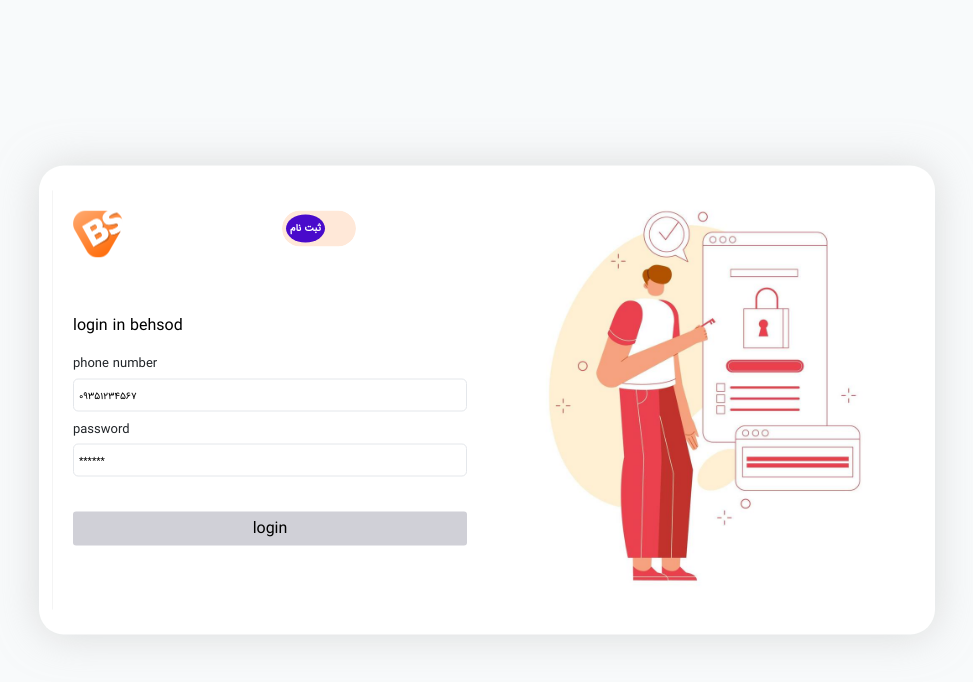
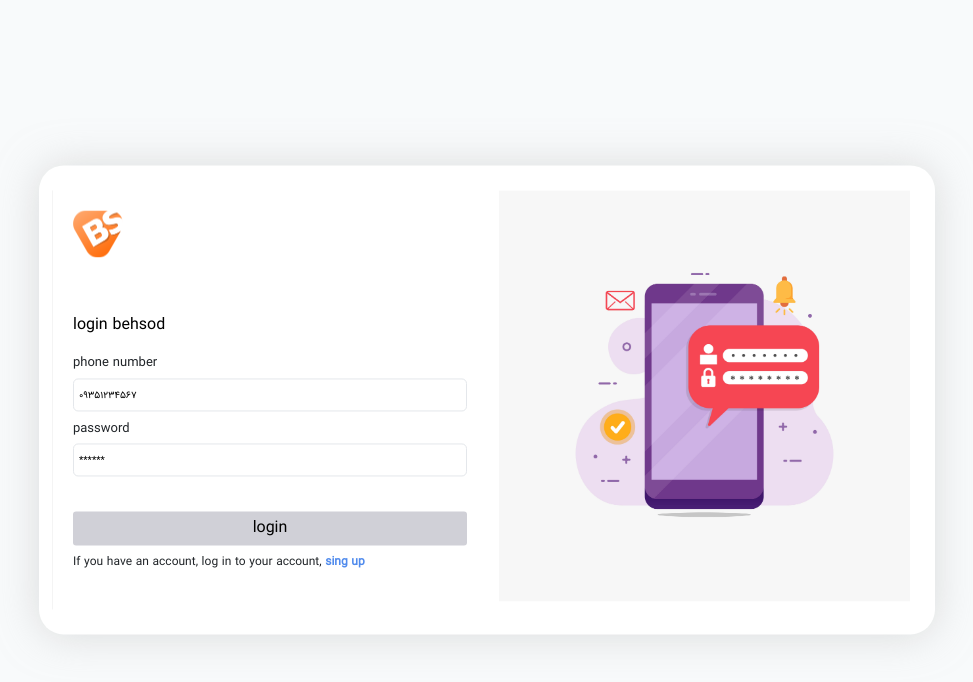
Before and after one commit to xander-zero/new-meta-website, a Next.js app: page /login in a window 1280 px wide. Shown: the top 682 px of the page, without its empty margins (153-1126 px from the left). Built offline with nearby package versions, Linux system fonts and the light colour scheme; what next-redux-wrapper would draw is missing.

Commit message:
update website

```diff
--- a/components/Footer/Footer.jsx
+++ b/components/Footer/Footer.jsx
@@ -7,6 +7,7 @@
   HiOutlineMail,
   HiOutlinePhone,
 } from "react-icons/hi";
+import { TbBrandTelegram, TbBrandInstagram } from "react-icons/tb";
 import NavbarCont from "../Navbar/Navbar";
 import { Icon } from "../Card/cardStyle";
 import { useSelector } from "react-redux";
@@ -18,11 +19,13 @@
     {
       id: "1",
       icon: (
-        <HiOutlineLocationMarker
-          color="#fff"
-          style={{ fontWeight: "bold" }}
-          size={20}
-        />
+        <a href={languageData.title_email_footer}>
+          <HiOutlineLocationMarker
+            color="#fff"
+            style={{ fontWeight: "bold" }}
+            size={20}
+          />
+        </a>
       ),
       title: languageData.title_phonenumber_footer,
       desc: "05191002131",
@@ -30,7 +33,13 @@
     {
       id: "2",
       icon: (
-        <HiOutlineMail color="#fff" style={{ fontWeight: "bold" }} size={20} />
+        <a href={languageData.title_email_footer}>
+          <TbBrandInstagram
+            color="#fff"
+            style={{ fontWeight: "bold" }}
+            size={20}
+          />
+        </a>
       ),
       title: languageData.title_email_footer,
       desc: "info@metanext.bis",
@@ -38,7 +47,13 @@
     {
       id: "3",
       icon: (
-        <HiOutlinePhone color="#fff" style={{ fontWeight: "bold" }} size={20} />
+        <a href={languageData.title_email_footer}>
+          <TbBrandTelegram
+            color="#fff"
+            style={{ fontWeight: "bold" }}
+            size={20}
+          />
+        </a>
       ),
       title: languageData.address_company,
       desc: languageData.address_company_desc,
--- a/components/Login/Login.jsx
+++ b/components/Login/Login.jsx
@@ -7,7 +7,9 @@
 import { LoginWrapper } from "./LoginStyle";
 import logo from "../../assets/img/logo.png";
 import Typography from "../Typography/Typography";
-import login from "../../assets/img/login.jpg";
+import login from "../../assets/img/Login_form_on_a_smartphone.jpg";
+import Link from "next/link";
+import { useRouter } from "next/router";
 const Login = () => {
   const [type, setType] = useState("login");
 
@@ -17,7 +19,7 @@
   return (
     <LoginWrapper>
       <div className="login-wrapper">
-        <div className="row">
+        <div className="row d-flex">
           <div className="col-6 right-section ">
             <div className="row">
               <div className="col-6">
@@ -29,9 +31,9 @@
                   alt=""
                 />
               </div>
-              <div className="col-6">
+              {/* <div className="col-6">
                 <SwitchToggle />
-              </div>
+              </div> */}
             </div>
             <div className="w-100 mt-5">
               <Typography color="#000" className="mb-0">
@@ -70,10 +72,24 @@
                     ? languageData.login_label_button
                     : languageData.singin_label_button}
                 </Button>
+                <div style={{ marginTop: ".5rem" }}>
+                  <Typography size="12px">
+                    {`${languageData.change_login_mode}, `}
+                    <span
+                      style={{
+                        color: "#508BED",
+                        fontWeight: "bold",
+                        cursor: "pointer",
+                      }}
+                    >
+                      {languageData.singup_label_button}
+                    </span>
+                  </Typography>
+                </div>
               </div>
             </div>
           </div>
-          <div className="col-6">
+          <div className="col-6 h-100 ">
             <Image src={login} layout="intrinsic" alt="" />
           </div>
         </div>
--- a/components/Login/LoginStyle.js
+++ b/components/Login/LoginStyle.js
@@ -14,6 +14,7 @@
     width: 50%;
     border-radius: 25px;
     box-shadow: 0px 1px 40px #bdbdbd80;
+
     .right-section {
       border-left: 1px solid #f4f4f4;
       padding: 20px;
--- a/components/SwitchToggle/SwitchToggle.jsx
+++ b/components/SwitchToggle/SwitchToggle.jsx
@@ -1,12 +1,12 @@
 import React from "react";
-import { SwitchWrapper } from "./SwitchToggleStyle";
+import { Knobs, SwitchWrapper } from "./SwitchToggleStyle";
 
 const SwitchToggle = () => {
   return (
-    <SwitchWrapper>
+    <SwitchWrapper login="asdads" singup="ثبت نام">
       <div className="button r" id="button-4">
         <input type="checkbox" className="checkbox" />
-        <div className="knobs"></div>
+        <Knobs className="knobs"></Knobs>
         <div className="layer"></div>
       </div>
     </SwitchWrapper>
--- a/components/SwitchToggle/SwitchToggleStyle.js
+++ b/components/SwitchToggle/SwitchToggleStyle.js
@@ -88,3 +88,30 @@
     background-color: #671cac2e;
   }
 `;
+
+export const Knobs = styled.div`
+  position: absolute;
+  top: 0;
+  right: 0;
+  bottom: 0;
+  left: 0;
+  z-index: 2;
+  ::before,
+  ::after {
+    position: absolute;
+    top: 4px;
+    left: 4px;
+    width: fit-content;
+    height: fit-content;
+    color: #fff;
+    font-size: 10px;
+    font-weight: bold;
+    text-align: center;
+    line-height: 1;
+    padding: 9px 4px;
+    background-color: #490acb;
+    border-radius: 50%;
+    transition: 0.3s cubic-bezier(0.18, 0.89, 0.35, 1.15) all;
+    content: ${({ login }) => (login ? login : "ثبت نام")};
+  }
+`;
--- a/public/static/locales/ar/common.json
+++ b/public/static/locales/ar/common.json
@@ -3,7 +3,7 @@
   "login_label_phonenumber": "رقم الهاتف",
   "login_label_password": "كلمه السر",
   "login_label_button": "ورود",
-  "singin_label_button": "التسجيل",
+  "singup_label_button": "التسجيل",
   "menu_item_home": "الصفحة الرئيسية",
   "menu_item_auth": "اشترك تسجيل الدخول",
   "menu_item_about": "معلومات عنا",
@@ -60,5 +60,6 @@
   "address_company_desc": "خراسان مشهد",
   "happy_client": "الفوز بالجائزة",
   "project_done": "انتهى المشروع",
-  "win_awar": "الفوز بالجائزة"
+  "win_awar": "الفوز بالجائزة",
+  "change_login_mode": "إذا كان لديك حساب ، قم بتسجيل الدخول إلى حسابك"
 }
--- a/public/static/locales/en/common.json
+++ b/public/static/locales/en/common.json
@@ -1,9 +1,9 @@
 {
-  "login_title": "login in behsod",
+  "login_title": "login behsod",
   "login_label_phonenumber": "phone number",
   "login_label_password": "password",
   "login_label_button": "login",
-  "singin_label_button": "sing up",
+  "singup_label_button": "sing up",
   "menu_item_home": "main page",
   "menu_item_auth": "sign up/ log in",
   "menu_item_about": "about us",
@@ -58,8 +58,9 @@
   "title_phonenumber_footer": "Phone Number",
   "title_email_footer": "info@metanext.bis",
   "address_company": "Company Address",
-  "address_company_desc": "khorasan, mashhad",
+  "address_company_desc": "khorasan razavi, mashhad",
   "happy_client": "Happy Clients",
   "project_done": "Project Finished",
-  "win_awar": "Win Award"
+  "win_awar": "Win Award",
+  "change_login_mode": "If you have an account, log in to your account"
 }
--- a/public/static/locales/fa/common.json
+++ b/public/static/locales/fa/common.json
@@ -58,8 +58,9 @@
   "title_phonenumber_footer": "شماره تماس",
   "title_email_footer": "آدرس ایمیل",
   "address_company": "آدرس شرکت",
-  "address_company_desc": "خراسان مشهد",
+  "address_company_desc": "خراسان رضوی مشهد",
   "happy_client": "مشتری های راضی",
   "project_done": "پروژه های به اتمام رسیده",
-  "win_awar": "برنده جایزه"
+  "win_awar": "برنده جایزه",
+  "change_login_mode": "در صورت داشتن اکانت به اکانت خود وارد شوید"
 }
```
Also changed, not shown: assets/img/Data_protect.jpg (added), assets/img/Login_form_on_a_smartphone.jpg (added).
